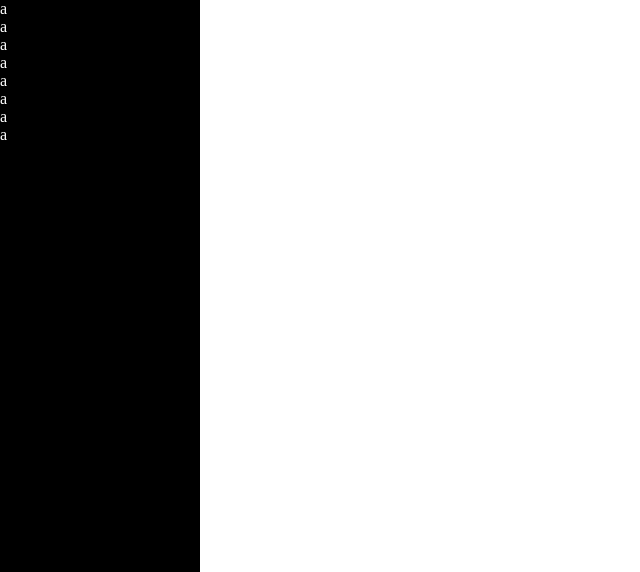
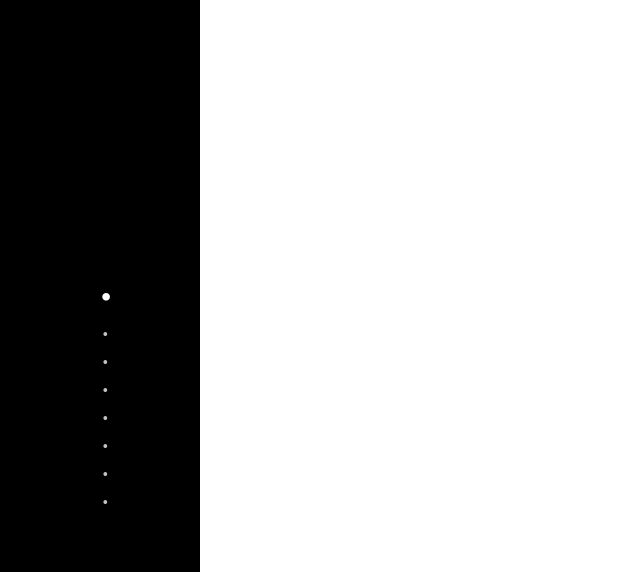
Before and after one commit to jamesdesigns/vertical-navigation, a plain HTML site: page index.html in a window 1280 px wide. Shown: the top 572 px of the page, without its empty margins (0-640 px from the left). Drawn offline with Linux system fonts and the light colour scheme.

Commit message:
Add html to project

```diff
--- a/index.html
+++ b/index.html
@@ -9,14 +9,14 @@
 </head>
 <body>
   <header class="menu">
-    <div>a</div>
-    <div>a</div>
-    <div>a</div>
-    <div>a</div>
-    <div>a</div>
-    <div>a</div>
-    <div>a</div>
-    <div>a</div>
+    <div class="nav-dot active">&#8226;</div>
+    <div class="nav-dot">&#8226;</div>
+    <div class="nav-dot">&#8226;</div>
+    <div class="nav-dot">&#8226;</div>
+    <div class="nav-dot">&#8226;</div>
+    <div class="nav-dot">&#8226;</div>
+    <div class="nav-dot">&#8226;</div>
+    <div class="nav-dot">&#8226;</div>
   </header>
 
 </body>
--- a/styles.css
+++ b/styles.css
@@ -9,8 +9,21 @@
   display: flex;
   flex-direction: column;
   align-items: stretch;
+  justify-content: center;
   height: 100vh;
   background-color: #000;
   width: 200px;
   color: #FFF;
+  padding-left: 8%;
 }
+
+.nav-dot {
+  padding-bottom: 10px;
+  color: #c2c2c2;
+}
+
+ .active {
+   margin-left: -2px;
+  font-size: 2rem;
+  color: #FFF;
+}
```
